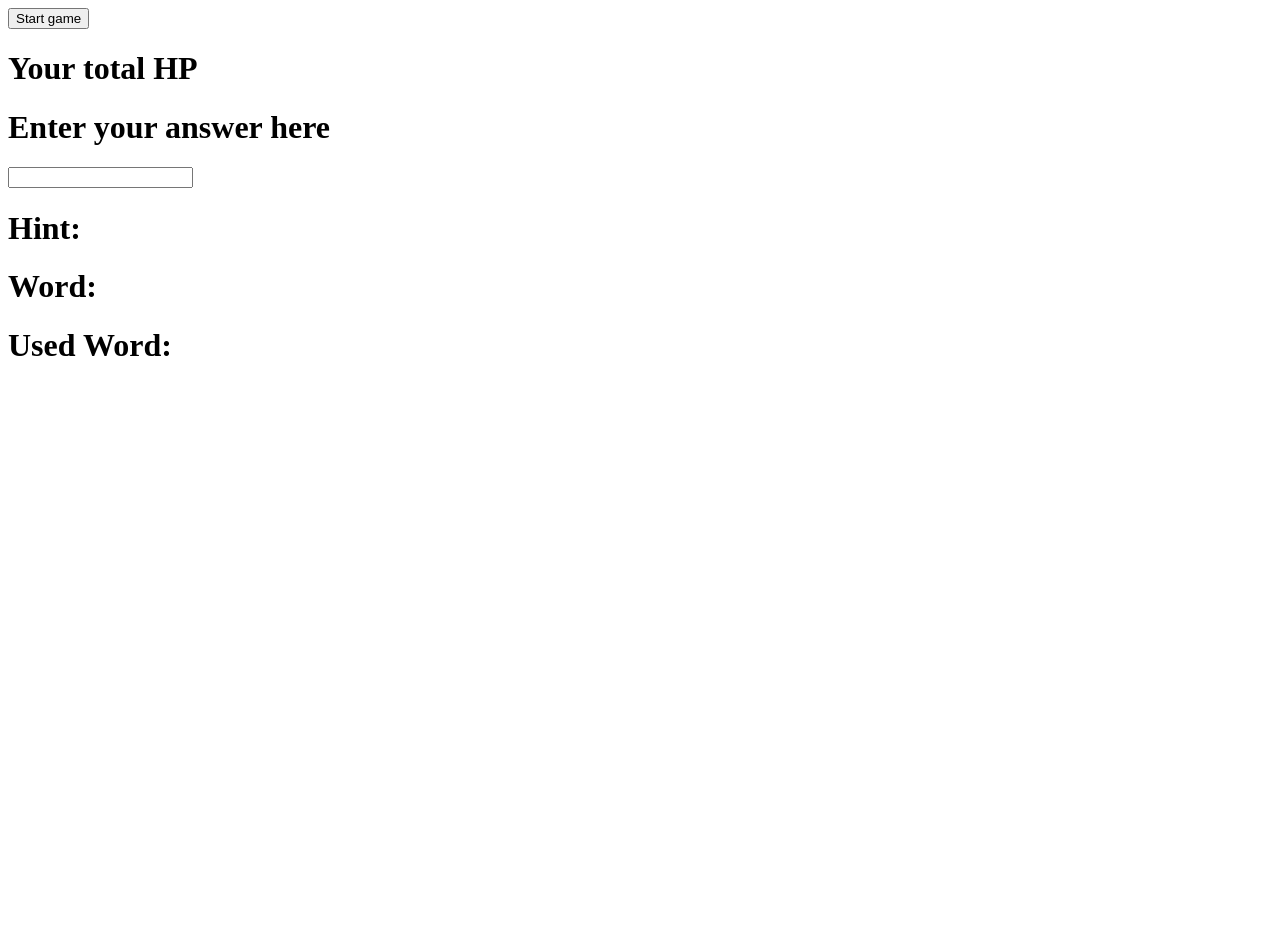
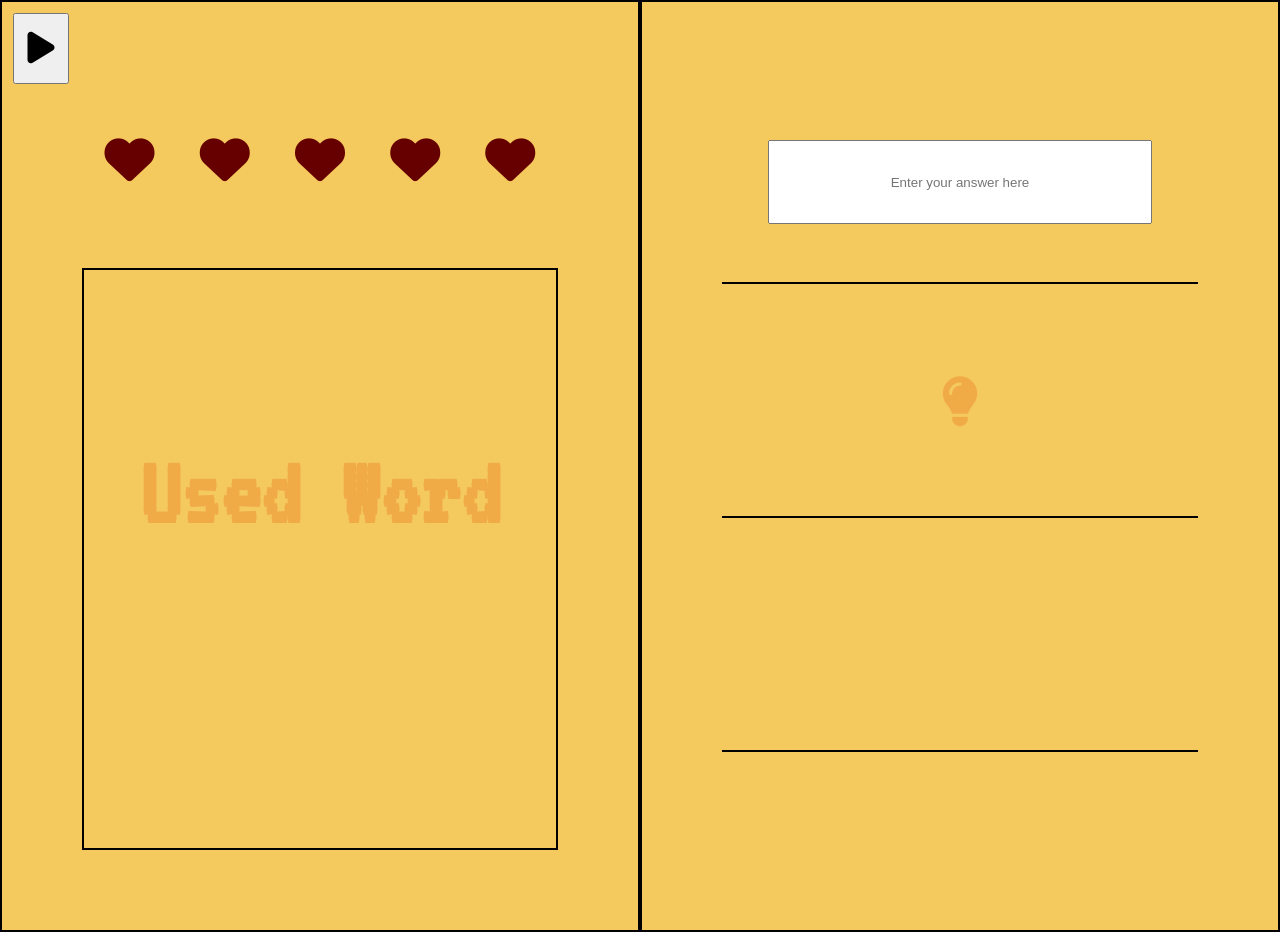
Before and after one commit to sawthetechie/Project-Training, a plain HTML site: page hangman.html in a window 1280 px wide. Before the commit the page ends 800 px from the top, so only its background shows below. Drawn offline with Linux system fonts and the light colour scheme; a web font is replaced by a local one.

Commit message:
graphical changes were made

```diff
--- a/hangman.css
+++ b/hangman.css
@@ -0,0 +1,133 @@
+@import url('https://fonts.googleapis.com/css2?family=Agdasima&family=VT323&display=swap');
+*{
+    margin: 0 auto;
+    padding: 0;
+}
+
+body{
+    font-family: 'Agdasima', sans-serif;
+    font-family: 'VT323', monospace;
+}
+.major{
+    display: flex;
+    background-color: #F4C95D;
+}
+
+.major1, .major2{
+    display: flex;
+    flex-direction: column;
+    width: 45%;
+    padding: 5%;
+    border: 2px solid black;
+    height: 100vh;
+}
+
+.life{
+    height: 20vh;
+    font-size: 50px;
+    display: flex;
+    align-items: center;
+    justify-content: center;
+    margin: 2vh;
+}
+
+.life i{
+    padding: 5px;
+    color:#660000;
+}
+
+.thrash{
+    height: 75vh;
+    font-size: 50px;
+    border: 2px solid black;
+    display: flex;
+    flex-direction: row;
+    align-items: center;
+    justify-content: center;
+    margin: 2vh;
+    position: relative;
+}
+
+.thrash h1{
+    text-align: center;
+    color:#EB5406;
+    opacity: 0.25;
+    position: absolute;
+    top: 30%;
+    bottom: 0;
+    right: 0;
+    left: 0;
+}
+
+.answer {
+    height: 25vh;
+    font-size: 50px;
+    display: flex;
+    align-items: center;
+    justify-content: center;
+    margin: 2vh;
+    border-bottom: 2px solid black;
+}
+
+.answer input{
+    height: 10vh;
+    width: 80%;
+    text-align: center;
+}
+
+.hintbox {
+    height: 25vh;
+    font-size: 50px;
+    display: flex;
+    align-items: center;
+    justify-content: center;
+    margin: 2vh;
+    border-bottom: 2px solid black;
+    position: relative;
+}
+
+.hintbox i{
+    text-align: center;
+    color:#EB5406;
+    opacity: 0.25;
+    position: absolute;
+    top: 30%;
+    bottom: 0;
+    right: 0;
+    left: 0;
+}
+
+.wordbox{
+    height: 25vh;
+    font-size: 50px;
+    display: flex;
+    align-items: center;
+    justify-content: center;
+    margin: 2vh;
+    border-bottom: 2px solid black;
+}
+
+#useBox{
+    display: flex;
+    flex-direction: row;
+}
+.usedwordList{
+    background-color: red;
+    margin: 2px;
+    border: 1px solid white;
+    text-align: center;
+    background-color: white;
+    border-radius: 5px;
+    padding: 5px;
+    width:inherit;
+    box-shadow: 0 4px 8px 0 rgba(0, 0, 0, 0.2), 0 6px 20px 0 rgba(0, 0, 0, 0.19);
+}
+
+#start{
+    position: absolute;
+    top: 0;
+    left: 0;
+    padding:1%;
+    margin: 1%;
+    font-size: 36px;
+}
--- a/hangman.html
+++ b/hangman.html
@@ -8,22 +8,46 @@
     <link rel="stylesheet" href="hangman.css">
 </head>
 <body>
-    <button id="start" onclick="start()"> Start game </button>
-    <br>
-    <h1>Your total HP</h1>
-    <div id="hp"></div>
-    <h1>Enter your answer here</h1>
-    <input id="inputBox">
 
-    <h1>Hint:</h1>
-    <div id="hint"></div>
-    <h1>Word:</h1>
-    <div id="word"></div>
-    <h1>Used Word:</h1>
-    <div id="useBox"></div>
+    <button id="start" onclick="start()"> <i class="fa-solid fa-play"></i></button>
+
+    <div class="major">
+
+        <div class="major1">
+            <div class="life">
+                <i class="fa-solid fa-heart"></i>
+                <i class="fa-solid fa-heart"></i>
+                <i class="fa-solid fa-heart"></i>
+                <i class="fa-solid fa-heart"></i>
+                <i class="fa-solid fa-heart"></i>
+            </div>
+
+            <div class="thrash">
+                <h1>Used Word</h1>
+                <div id="useBox"></div>
+            </div>
+        </div>
 
 
+        <div class="major2">
+            <div class="answer">
+                <input id="inputBox" placeholder="Enter your answer here">
+            </div>
 
+            <div class="hintbox">
+                <i class="fa-solid fa-lightbulb"></i>
+                <div id="hint"></div>
+            </div>
+
+            <div class="wordbox">
+                <div id="word"></div>
+            </div>
+
+        </div>
+    </div>
+
+
+    <script src="https://kit.fontawesome.com/a4173f4f2b.js" crossorigin="anonymous"></script>
     <script src="hangman.js"></script>
 </body>
 </html>
--- a/hangman.js
+++ b/hangman.js
@@ -1,24 +1,26 @@
 const dataList = [
 {
     hint : "A person who wander",
-    word : "wanderer"
+    word : "Harry Potter"
 },
 {
     hint : "Animal that have trunk",
     word : "Elephant"
 }]
+
 const hintBox  = document.getElementById("hint");
 const wordBox = document.getElementById("word");
 const useBox = document.getElementById("useBox");
 const startButton = document.getElementById("start");
 const inputBox =document.getElementById("inputBox");
-const hp = document.getElementById("hp");
+const hp = document.querySelector(".life");
 let currentWord;
 let currentHint;
+let totalHp = 5;
 let fakeWord = [];
 let checked = false;
-let totalHp =5;
 let usedWord =[];
+let displayUseWord;
 
 
 
@@ -27,18 +29,29 @@ function check(event,i=0){
 
     let correctindex =[];
     let inputedData = event.target.value;
+    displayUseWord = '';
 
     for(let x=0; x < currentWord.length;x++){
         if(currentWord[x].toLowerCase() == inputedData.toLowerCase()){
-            correctindex += x;
+            correctindex.push(x);
             checked = true;
-            usedWord += [inputedData];
-        }
+            if(!usedWord.includes(currentWord[x].toLowerCase()))
+                {
+                    usedWord += [inputedData];
+                    displayUseWord = [inputedData];
+                }
+            }
     }
 
     if(checked == false && !usedWord.includes(inputedData)){
+
+        //life ghatne
         totalHp -= 1;
+        console.log(hp.lastChild);
+        hp.removeChild(hp.lastElementChild);
+
         usedWord += [inputedData];
+        displayUseWord = [inputedData];
     }
 
     if(totalHp == 0){
@@ -56,14 +69,23 @@ function update(correctindex,inputedData){
     fakeWord[a] = inputedData;
     fakeWord = fakeWord.join('');
    }
+
     inputBox.value = ""
     wordBox.innerText ="";
-    useBox.innerText="";
+    // useBox.innerText="";
     dWord = document.createTextNode(fakeWord);
     wordBox.appendChild(dWord);
-    useBox.innerText = usedWord;
-    hp.innerText =  totalHp ;
 
+    if(displayUseWord){
+        thrashBox = document.createElement('div');
+        thrashWord = document.createTextNode(displayUseWord);
+        thrashBox.appendChild(thrashWord);
+        thrashBox.classList.add("usedwordList");
+        useBox.appendChild(thrashBox);
+    }
+
+
+    //if correct word is found
     if(fakeWord == currentWord.toLowerCase()){
         alert("You found the word "+ fakeWord);
         hintBox.innerText="";
@@ -89,8 +111,15 @@ function create(currentIndex){
 
 
     for(x=0;x<currentWord.length;x++){
-        fakeWord += "-";
+
+        if(currentWord[x] != " "){
+            fakeWord += "_";
+        }
+        else{
+            fakeWord += " ";
+        }
     }
+
     console.log(fakeWord);
     dWord = document.createTextNode(fakeWord)
     wordBox.appendChild(dWord);
```
